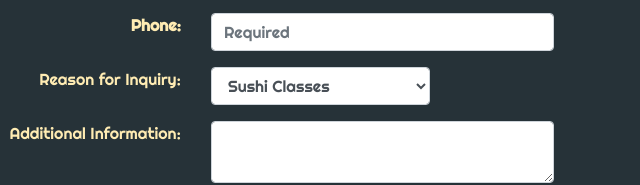
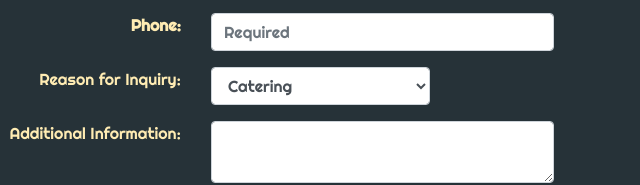
Before and after one commit to framples/RestaurantSite3, a plain HTML site: page contact.html in a window 1280 px wide. Shown: the part 638-823 px from the top of the page, 444-1084 px from the left. Drawn offline with nearby package versions, Linux system fonts and the light colour scheme.

Commit message:
changed dropdown menu to follow directions more clearly

```diff
--- a/contact.html
+++ b/contact.html
@@ -168,8 +168,8 @@
                                 <label for="reason" class="form-control-label col-sm-6">Reason for Inquiry:</label>
                                 <div class="col-sm-4">
                                     <select class="form-control" id="reason" name="reason">
-                                        <option value="catering" selected>Sushi Classes</option>
-                                        <option value="privateParty">Private Event</option>
+                                        <option value="catering" selected>Catering</option>
+                                        <option value="privateParty">Private Party</option>
                                         <option value="feedback">Feedback</option>
                                         <option value="other">Other</option>
                                     </select>
```
